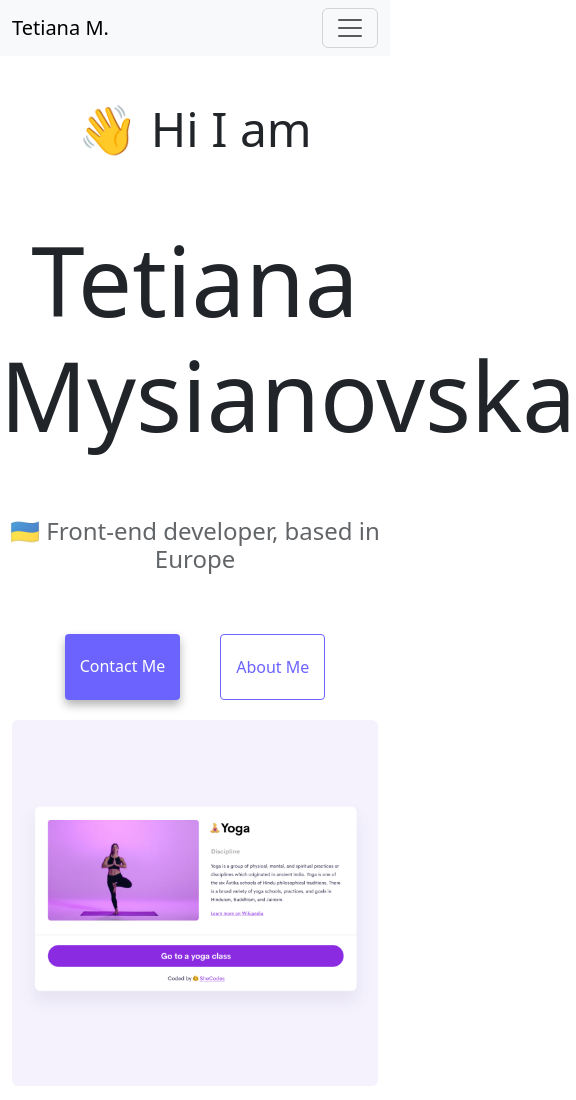
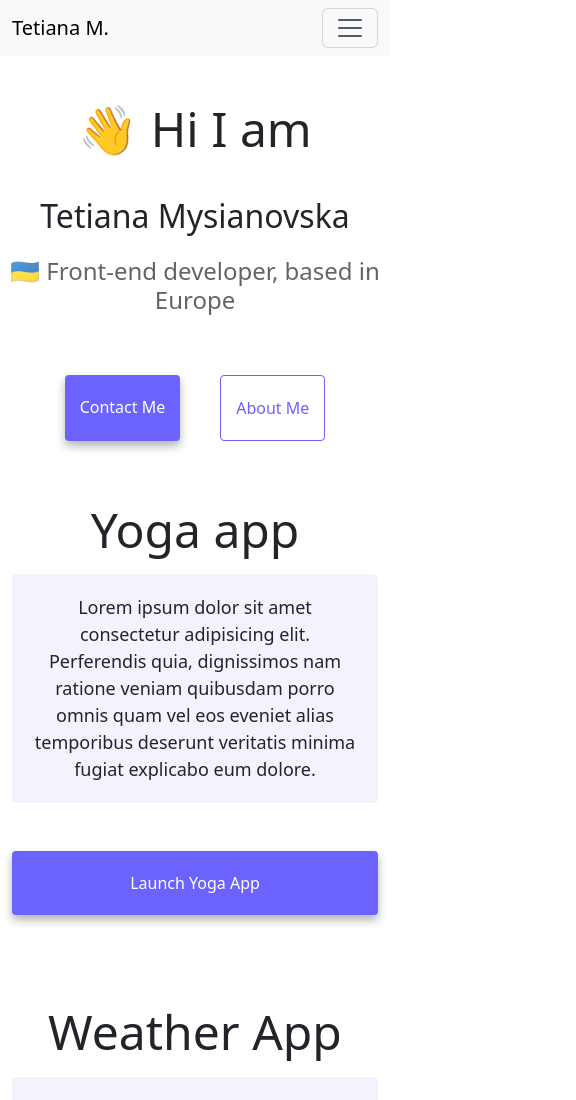
Before and after one commit to noodlestheshiv/my_page_homework, a plain HTML site: page index.html in a window 390 px wide. Shown: the top 1100 px of the page, 576 px wide, since content can reach past the window. Drawn offline with nearby package versions, Linux system fonts and the light colour scheme.

Commit message:
made web page responsive

```diff
--- a/index.html
+++ b/index.html
@@ -48,7 +48,7 @@
     <div class="container">
         <div class="row">
             <div class="col-md-6">
-                <img src="images/yoga.png" class="img-fluid rounded" alt="an app about yoga" />
+                <img src="images/yoga.png" class="img-fluid rounded d-none d-lg-block" alt="an app about yoga" />
             </div>
             <div class="col-md-6">
                 <h2 class="mb-3">Yoga app</h2>
@@ -77,12 +77,12 @@
                 </div>
             </div>
             <div class="col-md-6">
-                <img src="images/weather.png" class="img-fluid rounded" alt="weather app" />
+                <img src="images/weather.png" class="img-fluid rounded d-none d-lg-block" alt="weather app" />
             </div>
         </div>
         <div class="row mt-5">
             <div class="col-md-6">
-                <img src="images/yogurt.png" class="img-fluid rounded" alt="an app about yogurt" />
+                <img src="images/yogurt.png" class="img-fluid rounded d-none d-lg-block" alt="an app about yogurt" />
             </div>
             <div class="col-md-6">
                 <h2 class="mb-3">Yogurt app</h2>
--- a/style.css
+++ b/style.css
@@ -122,3 +122,15 @@ p {
 a:-webkit-any-link {
   cursor: pointer;
 }
+
+@media (max-width: 600px) {
+  h1 {
+    font-size: 32px;
+    font-weight: 500;
+  }
+
+  .primary-link {
+    display: block;
+    text-align: center;
+  }
+}
```
